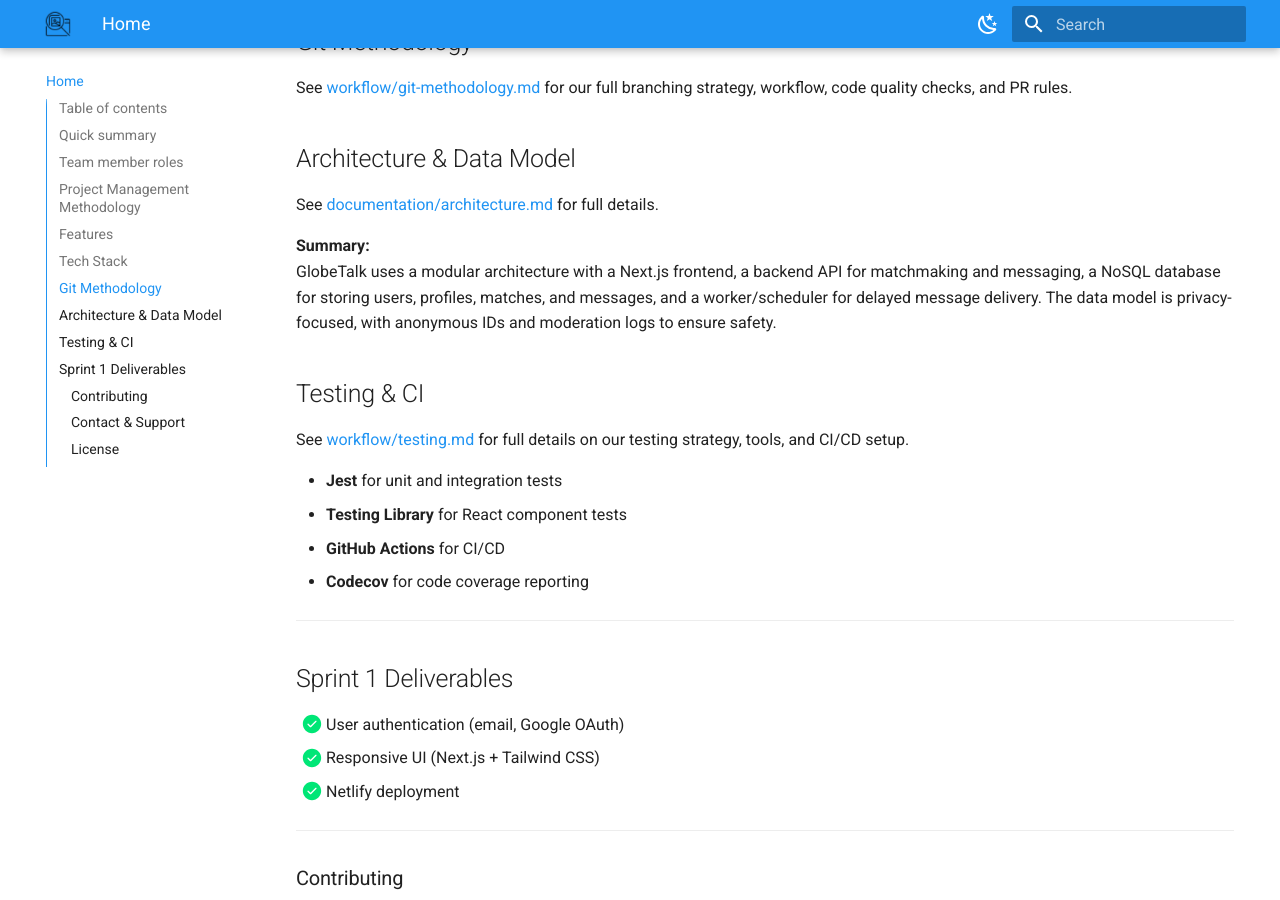
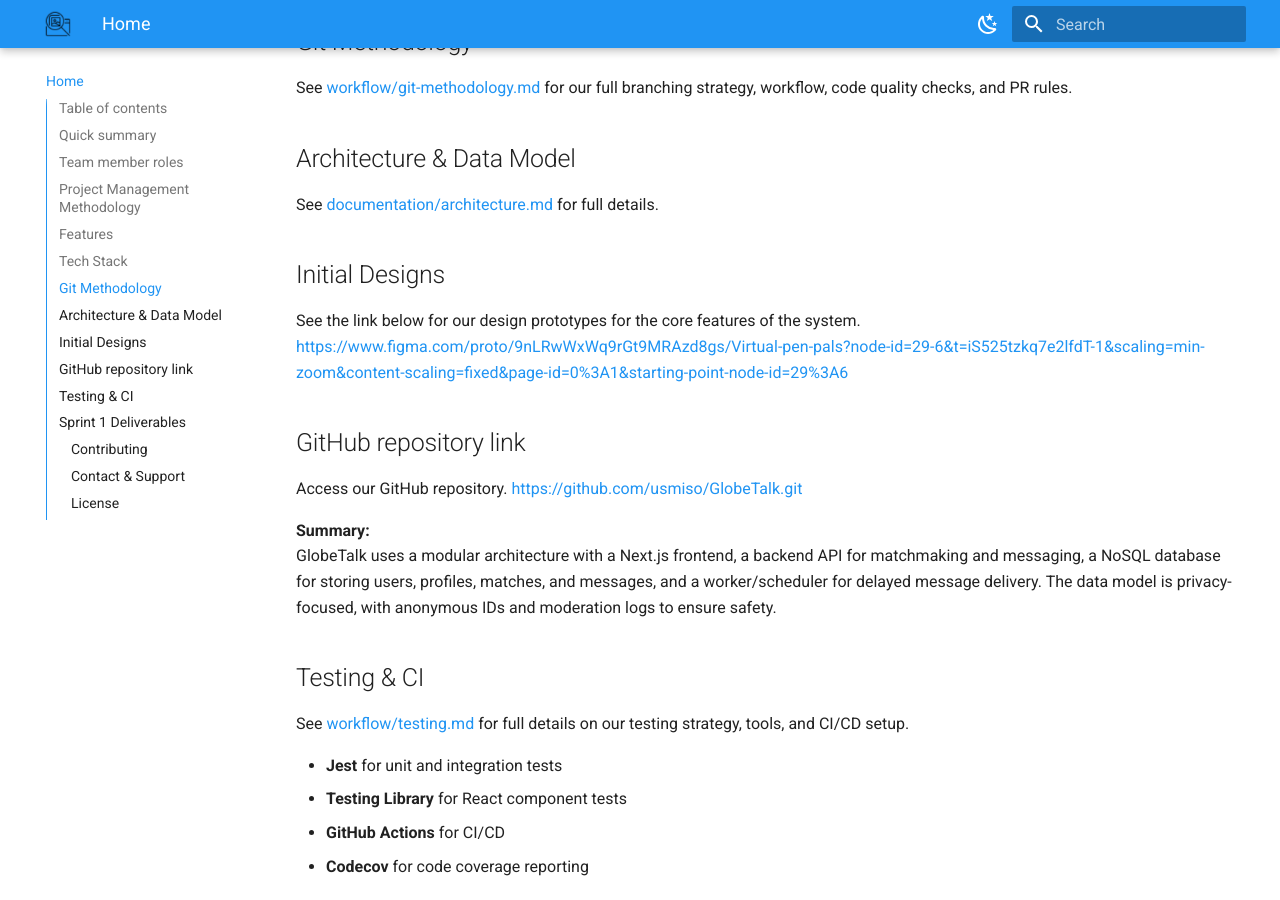
Before and after one commit to MakomaneTau/my-docs, an MkDocs documentation site: the page built from docs/index.md, in a window 1280 px wide and 900 px high, scrolled down 2939 px. Built offline with MkDocs 1.6.1 and Material for MkDocs 9.7.7, drawn with Linux system fonts in a browser that asks for light colours.

Commit message:
docs: add links to figma and github repo

```diff
--- a/docs/index.md
+++ b/docs/index.md
@@ -89,6 +89,16 @@ See [workflow/git-methodology.md](workflow/git-methodology.md) for our full bran
 
 See [documentation/architecture.md](documentation/architecture.md) for full details.
 
+## Initial Designs
+
+See the link below for our design prototypes for the core features of the system.
+https://www.figma.com/proto/9nLRwWxWq9rGt9MRAzd8gs/Virtual-pen-pals?node-id=29-6&t=iS525tzkq7e2lfdT-1&scaling=min-zoom&content-scaling=fixed&page-id=0%3A1&starting-point-node-id=29%3A6
+
+## GitHub repository link
+
+Access our GitHub repository.
+https://github.com/usmiso/GlobeTalk.git
+
 **Summary:**
 GlobeTalk uses a modular architecture with a Next.js frontend, a backend API for matchmaking and messaging, a NoSQL database for storing users, profiles, matches, and messages, and a worker/scheduler for delayed message delivery. The data model is privacy-focused, with anonymous IDs and moderation logs to ensure safety.
 
```
